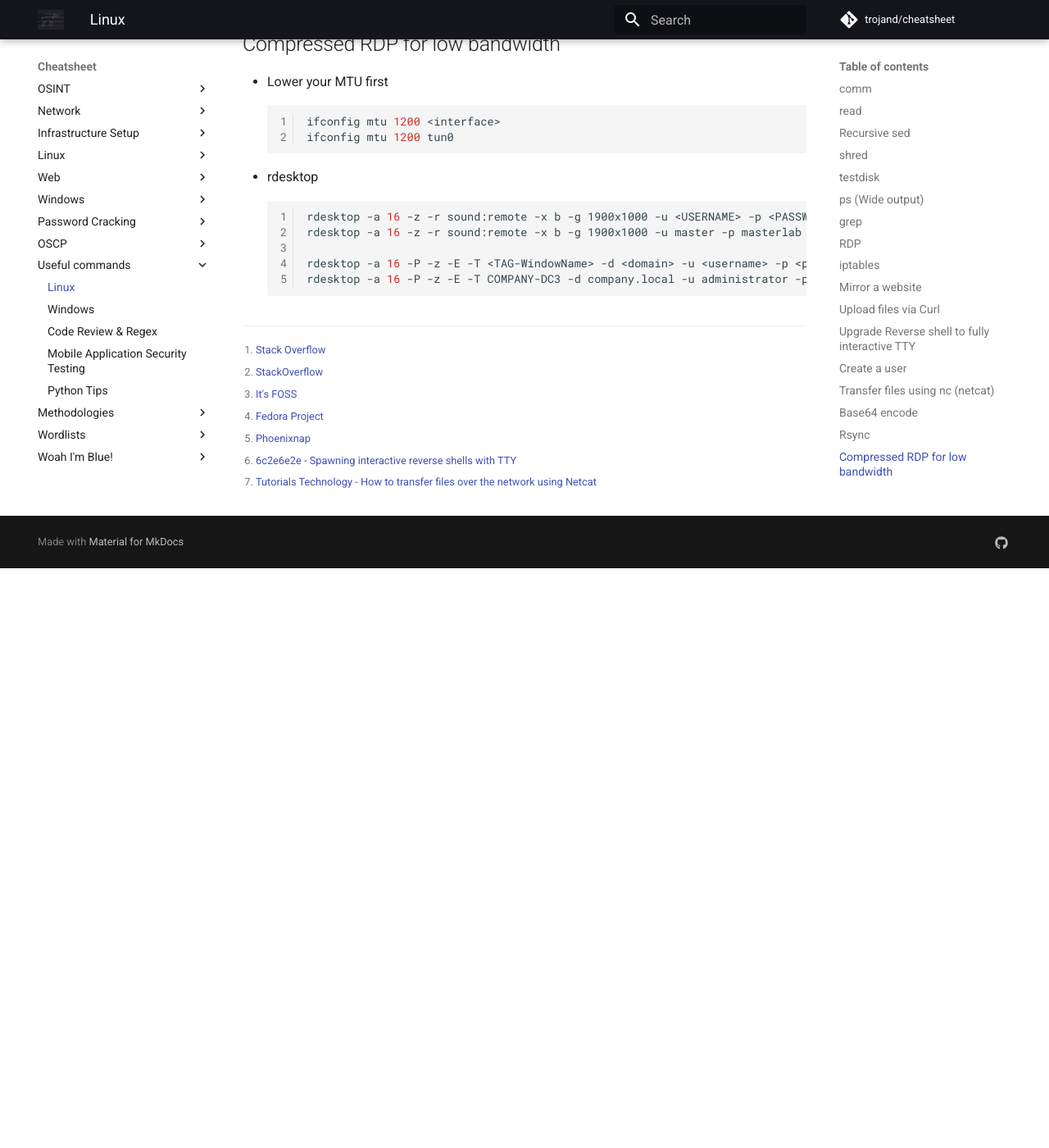
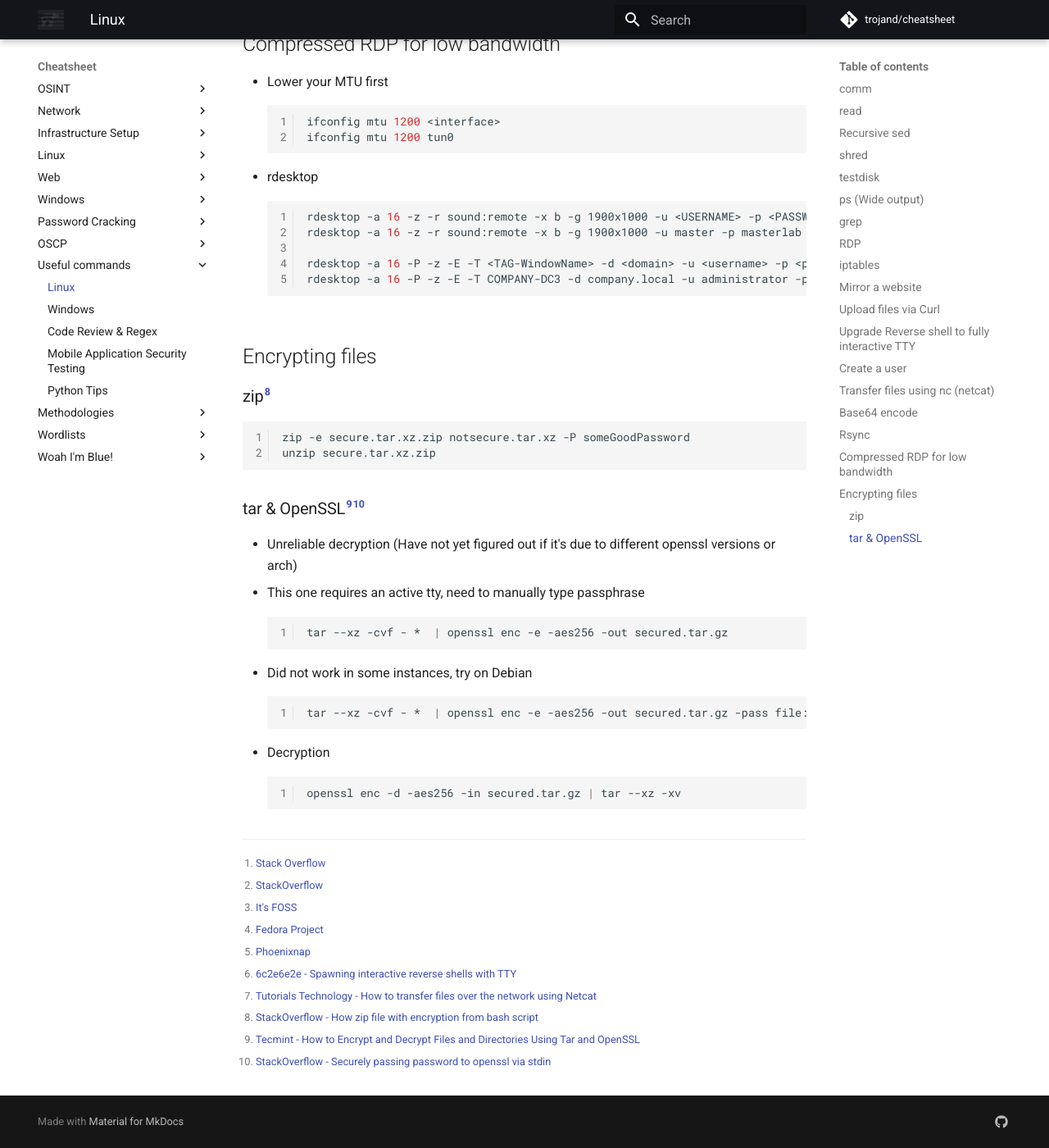
Before and after one commit to trojand/cheatsheet, an MkDocs documentation site: the page built from docs/Useful_Commands/Linux.md, in a window 1280 px wide and 1400 px high, scrolled down 4850 px. Shown: the whole window at 82% size. Built offline with MkDocs 1.6.1 and Material for MkDocs 9.7.7, drawn with Linux system fonts in a browser that asks for light colours; comment, search, counter and statistics services are not loaded; before the commit the page ends 5543 px from its top, so only the background shows below that; some of the changed text lies outside the part shown.

Commit message:
Update Linux.md

````diff
--- a/docs/Useful_Commands/Linux.md
+++ b/docs/Useful_Commands/Linux.md
@@ -192,6 +192,26 @@ rsync -azP root@192.168.1.1:/home/some_directory ./
     rdesktop -a 16 -P -z -E -T COMPANY-DC3 -d company.local -u administrator -p P@ssw0rd 192.168.1.5
     ```
 
+## Encrypting files
+### zip[^8]
+```bash
+zip -e secure.tar.xz.zip notsecure.tar.xz -P someGoodPassword
+unzip secure.tar.xz.zip
+```
+### tar & OpenSSL[^9][^10]
+* Unreliable decryption (Have not yet figured out if it's due to different openssl versions or arch)
+* This one requires an active tty, need to manually type passphrase
+```bash
+tar --xz -cvf - *  | openssl enc -e -aes256 -out secured.tar.gz
+```
+* Did not work in some instances, try on Debian
+```bash
+tar --xz -cvf - *  | openssl enc -e -aes256 -out secured.tar.gz -pass file:<( echo -n "someGoodPassword" )
+```
+* Decryption
+```bash
+openssl enc -d -aes256 -in secured.tar.gz | tar --xz -xv
+```
 
 
 [^1]: [Stack Overflow](https://stackoverflow.com/questions/3724786/how-to-diff-two-file-lists-and-ignoring-place-in-list)
@@ -201,3 +221,6 @@ rsync -azP root@192.168.1.1:/home/some_directory ./
 [^5]: [Phoenixnap](https://phoenixnap.com/kb/iptables-tutorial-linux-firewall)
 [^6]: [6c2e6e2e - Spawning interactive reverse shells with TTY](https://medium.com/@6c2e6e2e/spawning-interactive-reverse-shells-with-tty-a7e50c44940e)
 [^7]: [Tutorials Technology - How to transfer files over the network using Netcat ](https://tutorials.technology/tutorials/How-to-transfer-files-over-the-network-using-Netcat.html)
+[^8]: [StackOverflow - How zip file with encryption from bash script](https://stackoverflow.com/questions/52093920/how-zip-file-with-encryption-from-bash-script)
+[^9]: [Tecmint - How to Encrypt and Decrypt Files and Directories Using Tar and OpenSSL](https://www.tecmint.com/encrypt-decrypt-files-tar-openssl-linux/)
+[^10]: [StackOverflow - Securely passing password to openssl via stdin](https://stackoverflow.com/questions/6321353/securely-passing-password-to-openssl-via-stdin)
````
